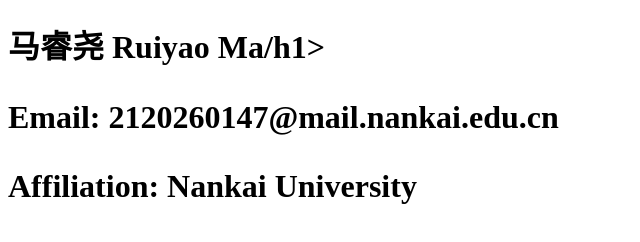
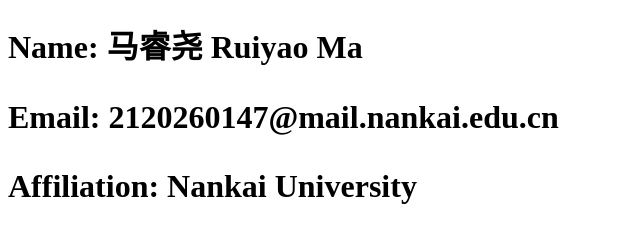
Before and after one commit to Mario0108/mario0108.github.io, a plain HTML site: page index.html in a window 1280 px wide. Shown: the whole page, without its empty margins (0-640 px from the left). Drawn offline with Linux system fonts and the light colour scheme.

Commit message:
Update header to include 'Name:' prefix

```diff
--- a/index.html
+++ b/index.html
@@ -5,7 +5,7 @@
     <title>Mario's Homepage</title>
 </head>
 <body>
-    <h1>马睿尧 Ruiyao Ma/h1>
+    <h1>Name: 马睿尧 Ruiyao Ma
     <p>Email: 2120260147@mail.nankai.edu.cn</p>
     <p>Affiliation: Nankai University</p>
 </body>
```
